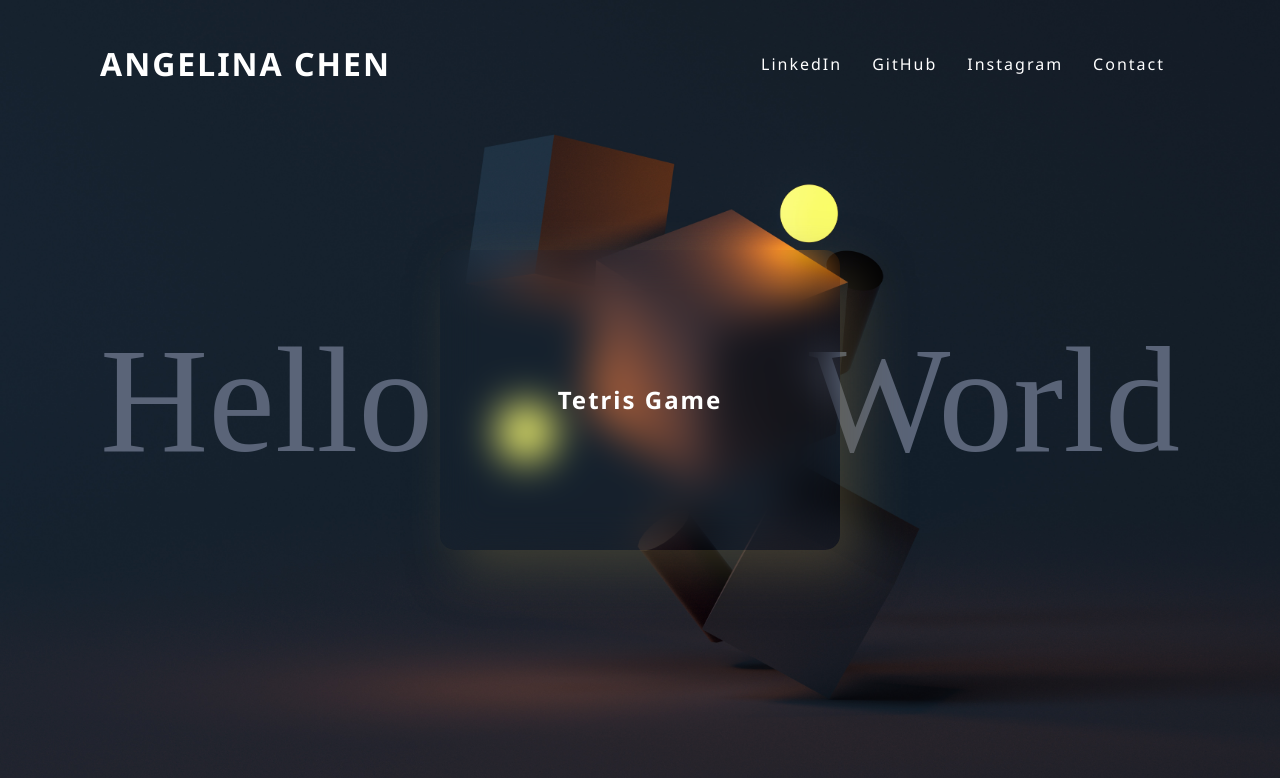
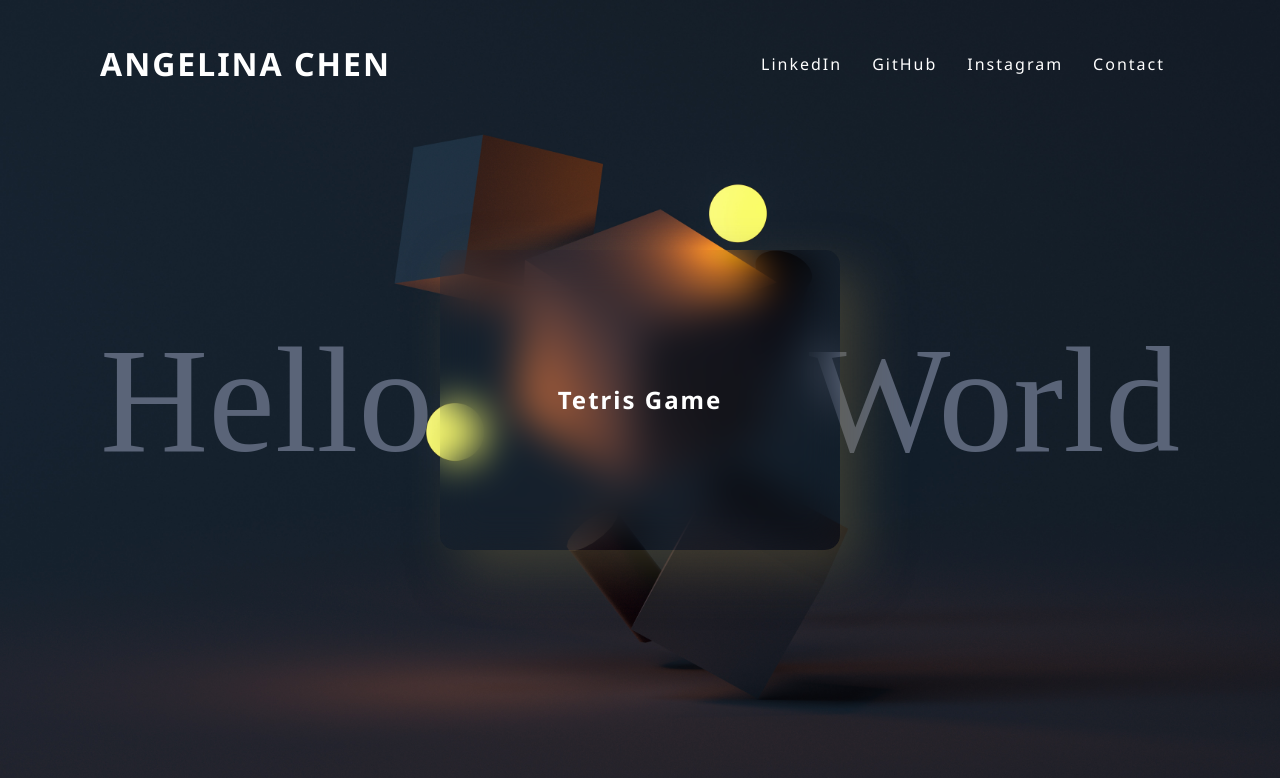
Before and after one commit to angxmc/PS-Mod2-Portfolio-website, a React (Vite) app: page /software in a window 1280 px wide. Shown: the top 778 px of the page. Built offline with nearby package versions, Linux system fonts and the light colour scheme; a web font is replaced by a local one.

Commit message:
Center background images across all pages

```diff
--- a/src/pages/actress.css
+++ b/src/pages/actress.css
@@ -6,10 +6,7 @@
     flex-direction: column;
     align-items: center;
     padding: 100px;
-    background: url(/white-bg.jpg) no-repeat;
-    -webkit-background-size: cover;
-    -moz-background-size: cover;
-    -o-background-size: cover;
+    background: url(/white-bg.jpg) no-repeat center center;
     background-size: cover;
     scroll-behavior: local;
     flex-wrap: wrap;
--- a/src/pages/homepage.css
+++ b/src/pages/homepage.css
@@ -7,7 +7,7 @@
     justify-content: center;
     align-items: center;
     flex-wrap: wrap;
-    background: url(/light-bg.jpg) no-repeat;
+    background: url(/light-bg.jpg) no-repeat center center;
     background-size: cover;
     z-index: 1;
 }
--- a/src/pages/software.css
+++ b/src/pages/software.css
@@ -10,10 +10,7 @@
     align-items: center;
     padding: 100px;
 
-    background: url(/dark-bg.jpg) no-repeat;
-    -webkit-background-size: cover;
-    -moz-background-size: cover;
-    -o-background-size: cover;
+    background: url(/dark-bg.jpg) no-repeat center center;
     background-size: cover;
     scroll-behavior: inherit;
     flex-wrap: wrap;
```
